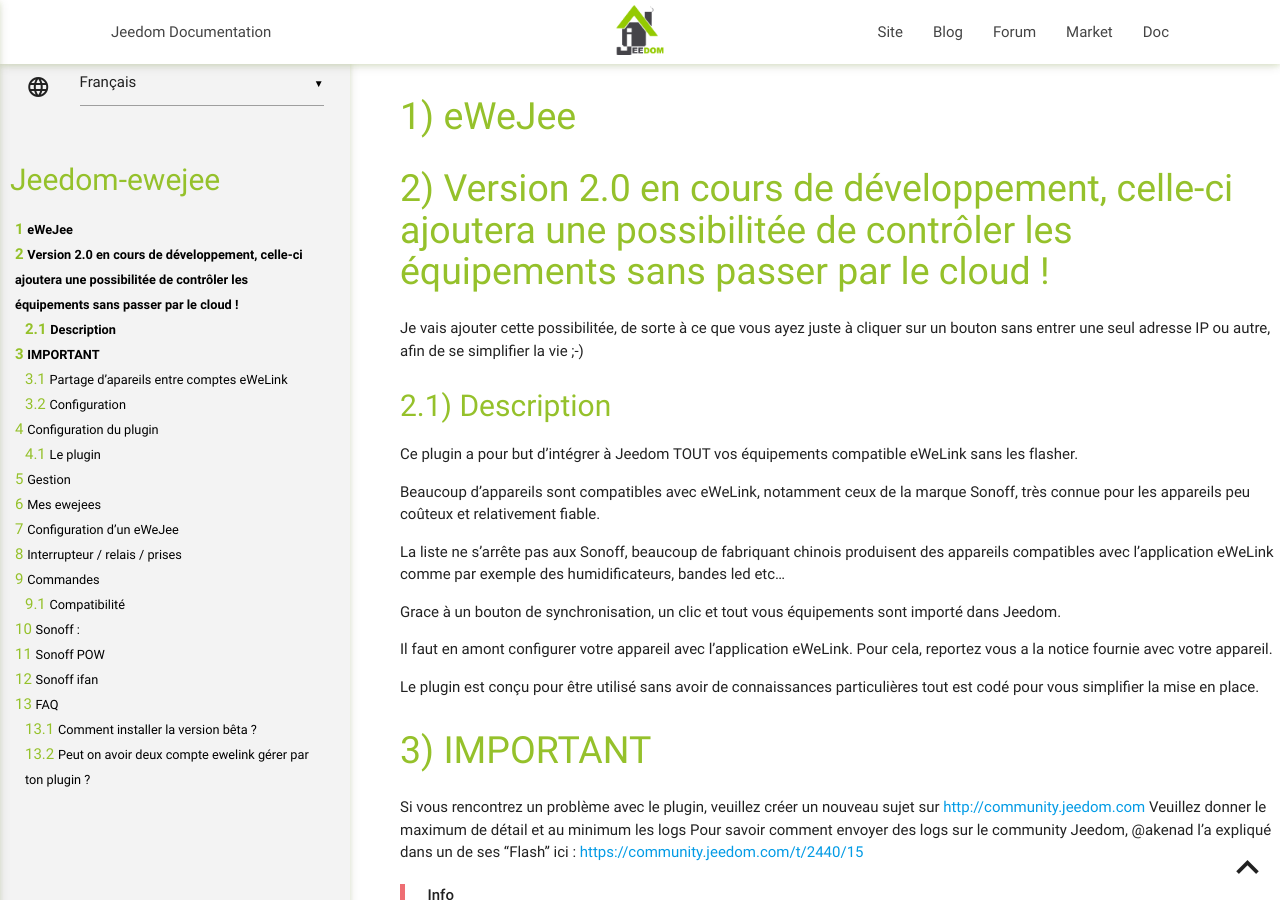
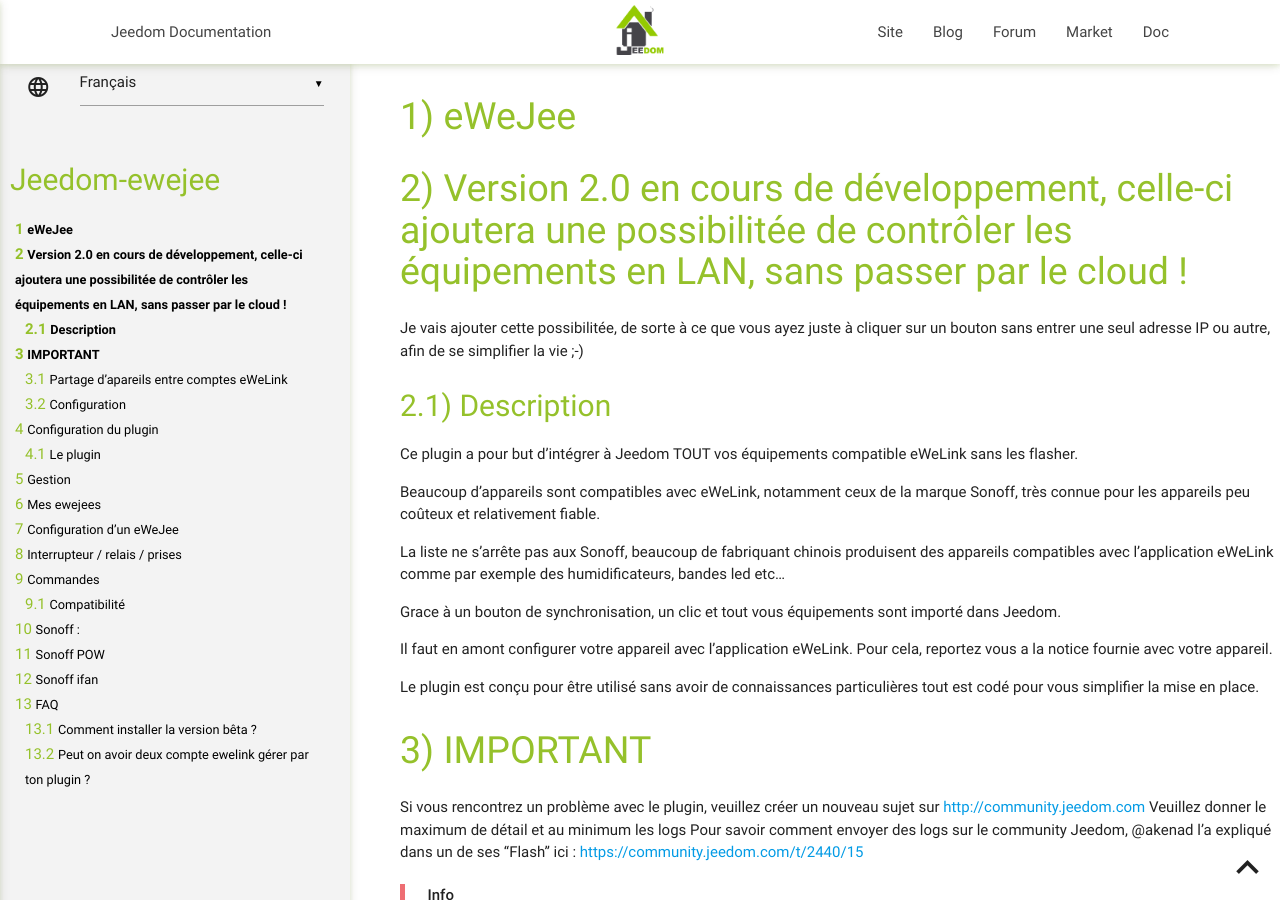
Before and after one commit to foulek57/jeedom-ewejee, a Jekyll site: the page built from docs/fr_FR/index.md, in a window 1280 px wide and 900 px high. Built offline with Jekyll 4.4.1, drawn with Linux system fonts in a browser that asks for light colours; our own code applies the rules of GitHub Pages for plain Markdown files.

Commit message:
Update index.md

```diff
--- a/docs/fr_FR/index.md
+++ b/docs/fr_FR/index.md
@@ -4,7 +4,7 @@ eWeJee
 ==============================
 
 
-# Version 2.0 en cours de développement, celle-ci ajoutera une possibilitée de contrôler les équipements sans passer par le cloud !
+# Version 2.0 en cours de développement, celle-ci ajoutera une possibilitée de contrôler les équipements en LAN, sans passer par le cloud !
 
 Je vais ajouter cette possibilitée, de sorte à ce que vous ayez juste à cliquer sur un bouton sans entrer une seul adresse IP ou autre, afin de se simplifier la vie ;-)
 
```
